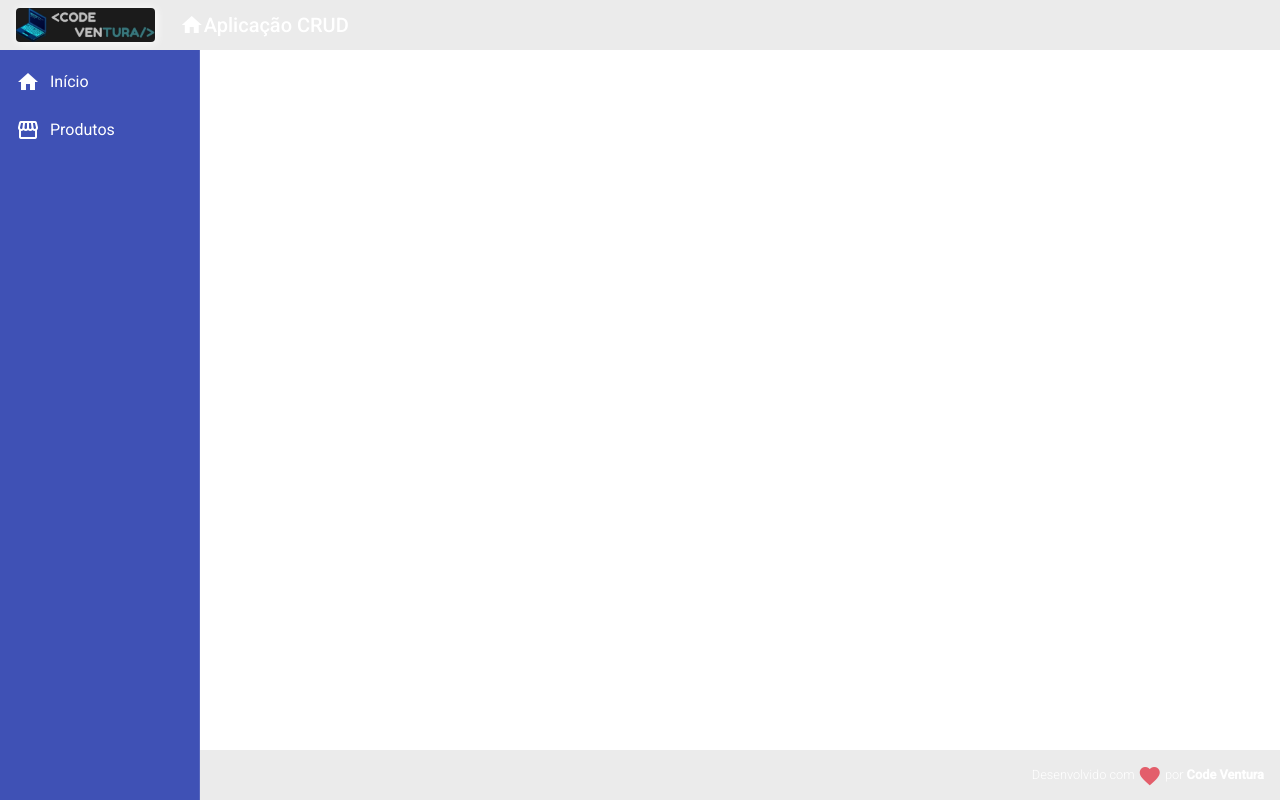
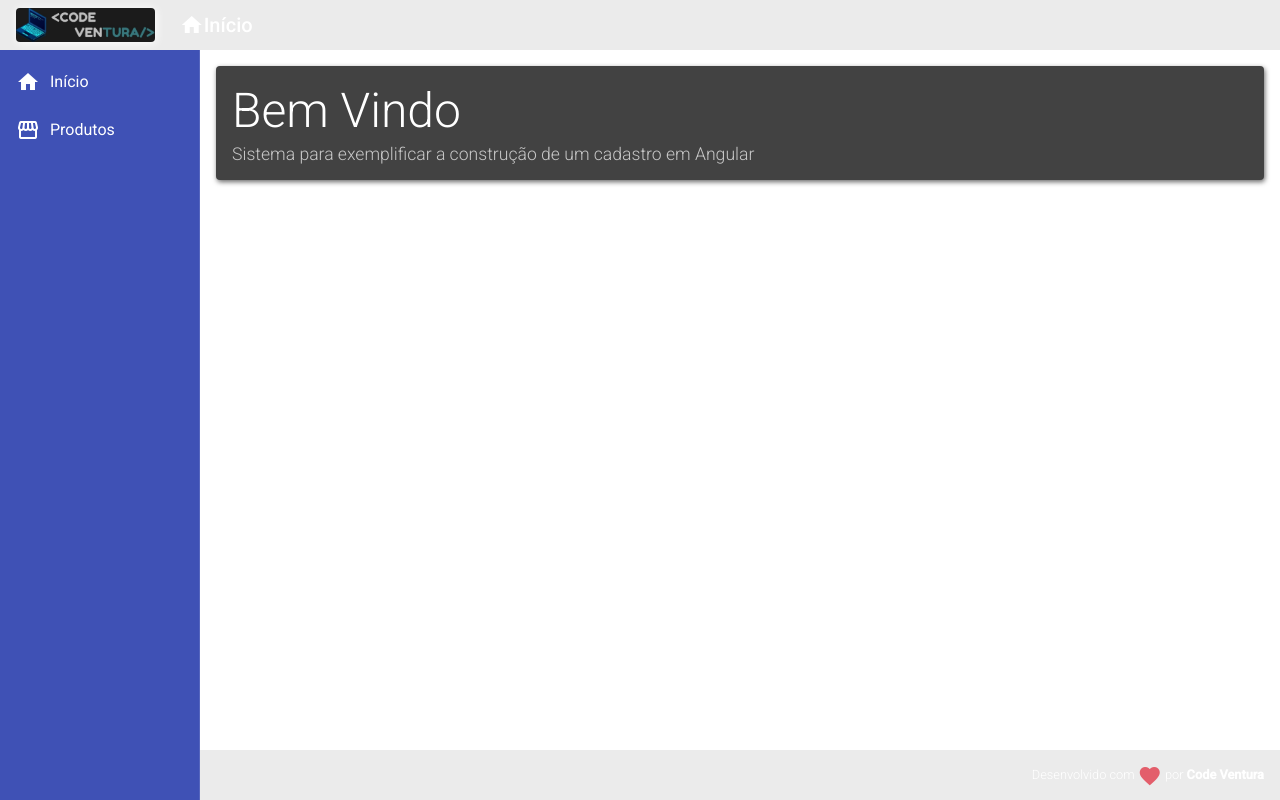
Before and after one commit to DevCaioSouza/angular-crud, an Angular app in the folder angular-crud/frontend/: page / in a window 1280 px wide. Built offline with nearby package versions, Linux system fonts and the light colour scheme.

Commit message:
Home component added

```diff
--- a/angular-crud/frontend/src/app/components/template/header/header.component.html
+++ b/angular-crud/frontend/src/app/components/template/header/header.component.html
@@ -9,7 +9,7 @@
       <i class="material-icons">
         home
       </i>
-      Aplicação CRUD
+      Início
     </a>
   </span>
 </mat-toolbar>
--- a/angular-crud/frontend/src/app/components/template/nav/nav.component.css
+++ b/angular-crud/frontend/src/app/components/template/nav/nav.component.css
@@ -7,6 +7,17 @@
   color: #fff;
 }
 
+.sidenav a:hover{
+  color: #fff;
+  background-color: #3447b3;
+  transition: .3s ease-in-out;
+}
+
 .sidenav i {
   padding-right: 10px;
 }
+
+.content{
+  padding: 16px;
+  background-color: #fff;
+}
--- a/angular-crud/frontend/src/app/components/template/nav/nav.component.html
+++ b/angular-crud/frontend/src/app/components/template/nav/nav.component.html
@@ -16,4 +16,7 @@
       </a>
     </mat-nav-list>
   </mat-sidenav>
+  <mat-sidenav-content class="content">
+    <app-home></app-home>
+  </mat-sidenav-content>
 </mat-sidenav-container>
--- /dev/null
+++ b/angular-crud/frontend/src/app/views/home/home.component.css
@@ -0,0 +1,14 @@
+.home{
+  box-shadow: 1px 2px 5px #686868;
+}
+
+.home .title{
+  font-size: 3rem;
+  font-weight: 300;
+  line-height: 1.2;
+}
+
+.home .subtitle{
+  font-size: 1.1rem;
+  font-weight: 300;
+}
--- /dev/null
+++ b/angular-crud/frontend/src/app/views/home/home.component.html
@@ -0,0 +1,6 @@
+<mat-card class="home">
+  <mat-card-title class="title">Bem Vindo</mat-card-title>
+  <mat-card-subtitle class="subtitle">
+    Sistema para exemplificar a construção de um cadastro em Angular
+  </mat-card-subtitle>
+</mat-card>
--- /dev/null
+++ b/angular-crud/frontend/src/app/views/home/home.component.ts
@@ -0,0 +1,15 @@
+import { Component, OnInit } from '@angular/core';
+
+@Component({
+  selector: 'app-home',
+  templateUrl: './home.component.html',
+  styleUrls: ['./home.component.css']
+})
+export class HomeComponent implements OnInit {
+
+  constructor() { }
+
+  ngOnInit(): void {
+  }
+
+}
```
Also changed, not shown: angular-crud/frontend/src/app/app.module.ts (+6 -2 lines).
